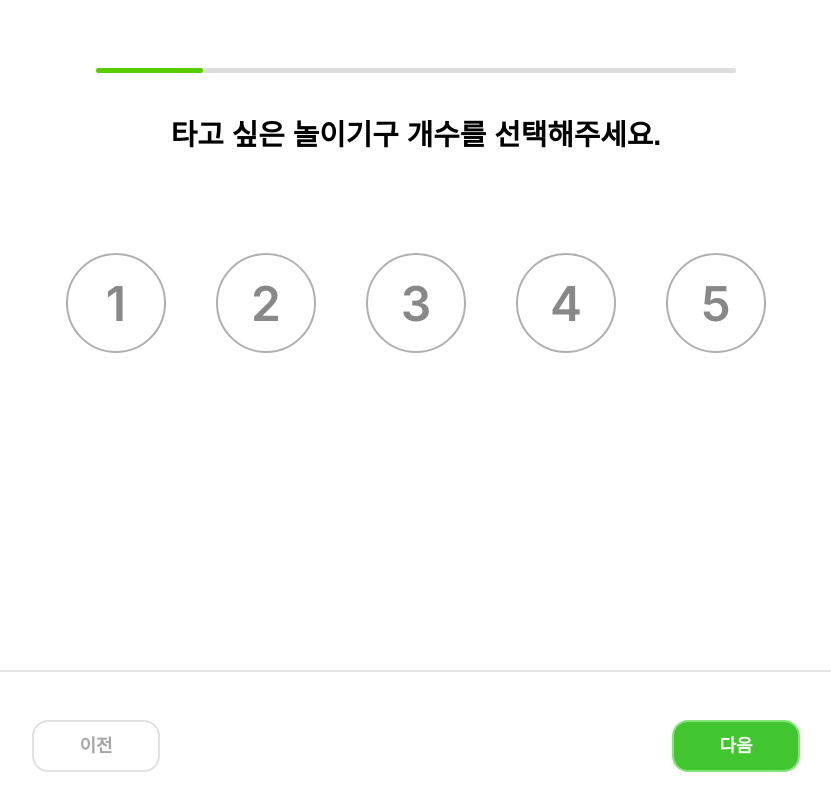
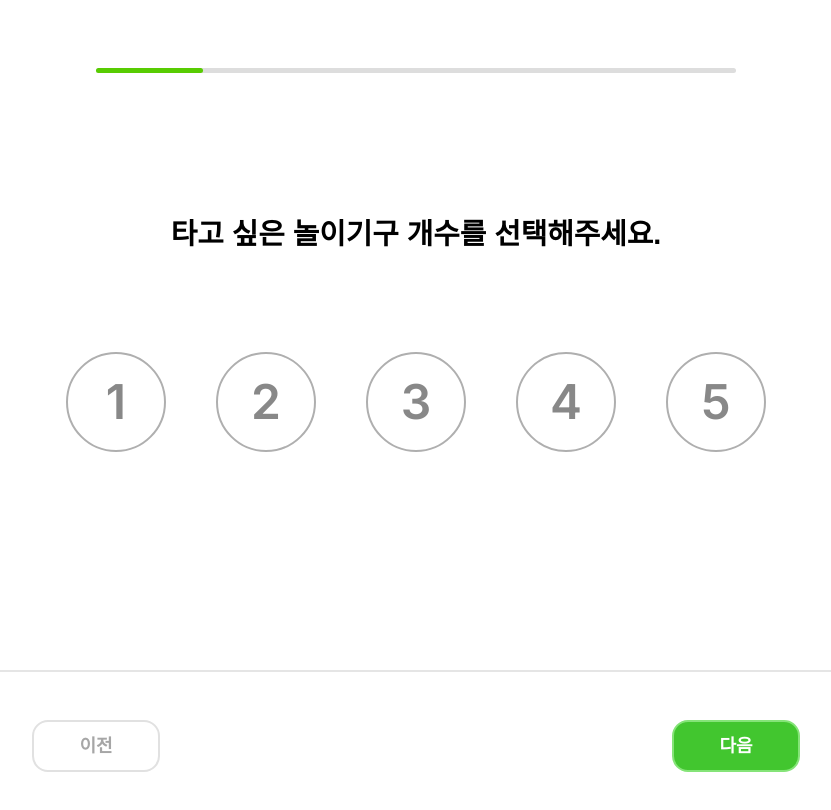
Before and after one commit to MinMinSeoSeo/override, a React (Create React App) app: page /page3 in a window 1280 px wide. Both pictures are taken after a click on the button "시작하기". Shown: the top 810 px of the page, without its empty margins (224-1055 px from the left). Built offline with nearby package versions, Linux system fonts and the light colour scheme.

Commit message:
page1_4.css와 result.css 사이에 겹치는 부분 정리 (result.css 쪽 디자인으로 통일) (겹치는 항목은 page1_4.css에만 남김)

```diff
--- a/src/page1_4.css
+++ b/src/page1_4.css
@@ -2,7 +2,7 @@
   text-align: center;
   font-family: Arial, sans-serif;
 
-  padding: 0 1.5rem;
+  padding: 20px; /*수정1*/
   height: 100vh;
 
   display: flex;
@@ -14,8 +14,8 @@
 
 .progress-bar {
   width: min(40rem, calc(100vw - 3rem));
-  height: 0.75rem;
-  background-color: #e5e5e5;
+  height: 5px; /*수정2*/
+  background-color: #ddd; /*수정3*/
   border-radius: 9999px;
   margin-top: 3rem;
   margin-bottom: auto;
@@ -28,8 +28,9 @@
 }
 
 h1 {
-  font-size: 24px;
+  font-size: 1.8rem; /*수정4*/
   font-weight: bold;
+  margin-bottom: 20px; /*수정5*/
 }
 
 .subtext {
@@ -48,6 +49,7 @@ h1 {
   display: flex;
   justify-content: space-around;
   margin-top: 30px;
+  margin-bottom: 50px; /*수정6*/
 }
 
 .option {
--- a/src/result/result.css
+++ b/src/result/result.css
@@ -1,27 +1,3 @@
-.container {
-  margin: 0 auto;
-  max-width: 1200px;
-  padding: 20px;
-}
-
-.progress-bar {
-  height: 5px;
-  background-color: #ddd;
-  margin-bottom: 20px;
-}
-
-.progress {
-  height: 5px;
-  background-color: #58cc02;
-  transition: width 0.3s;
-}
-
-h1 {
-  text-align: center;
-  margin-bottom: 20px;
-  font-size: 1.8rem;
-}
-
 .combo-container {
   display: flex;
   align-items: center;
```
